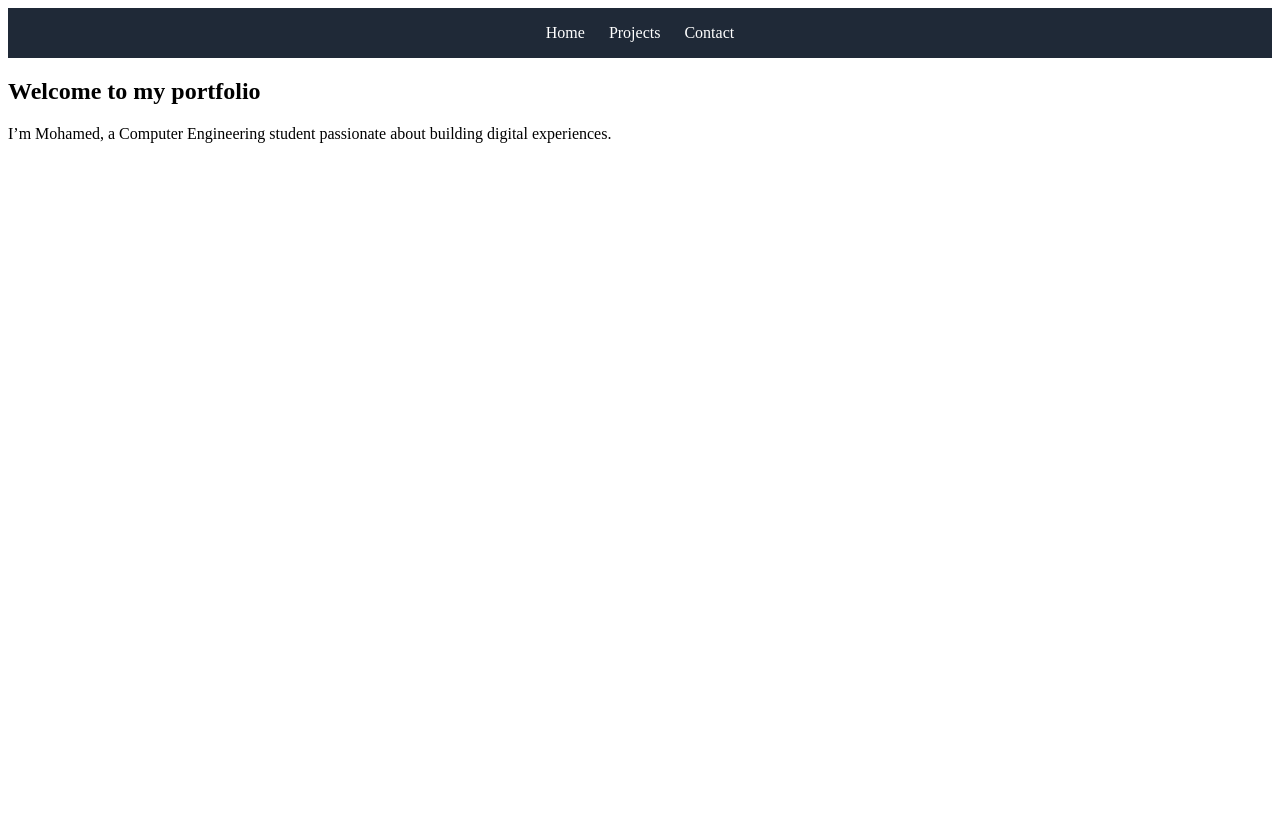
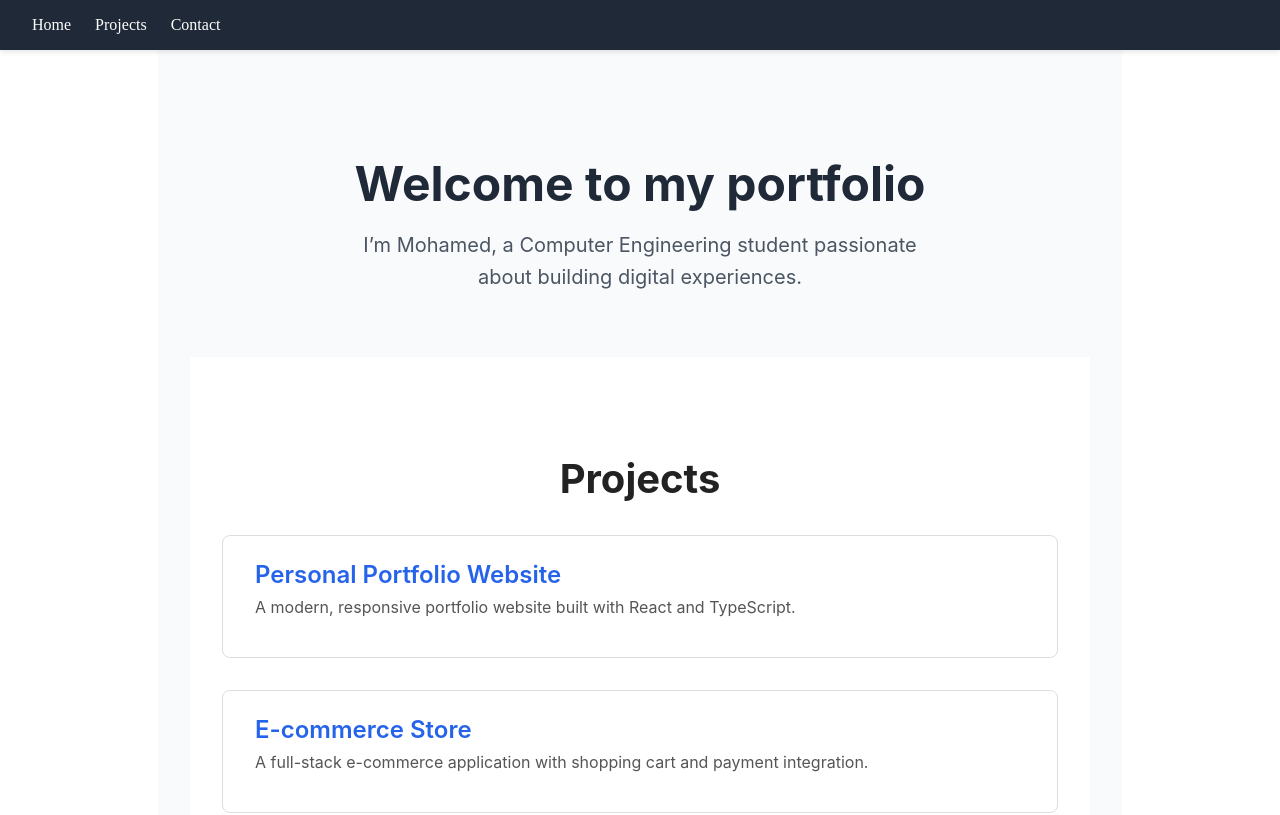
Before and after one commit to Mohamed3873/Portfolio-website, a React (Vite) app in the folder vite-project/: page / in a window 1280 px wide. Shown: the top 815 px of the page. Built offline with nearby package versions, Linux system fonts and the light colour scheme.

Commit message:
added some stylin changed the layout

```diff
--- a/vite-project/src/App.tsx
+++ b/vite-project/src/App.tsx
@@ -1,15 +1,12 @@
-import { Routes, Route } from 'react-router-dom';
+import Navbar from './components/navbar';
 import Home from './pages/Home';
-import Projects from './pages/Projects';
-import Contact from './pages/Contact';
 
 function App() {
   return (
-    <Routes>
-      <Route path="/" element={<Home />} />
-      <Route path="/projects" element={<Projects />} />
-      <Route path="/contact" element={<Contact />} />
-    </Routes>
+    <>
+      <Navbar />
+      <Home />
+    </>
   );
 }
 
--- a/vite-project/src/components/navbar.tsx
+++ b/vite-project/src/components/navbar.tsx
@@ -1,21 +1,30 @@
-import { Link } from "react-router-dom";
 import "../styles/navbar.css";
 
+import React from "react";
 
-const Navbar: React.FC = () => (
+const Navbar: React.FC = () => {
+  const handleScroll = (id: string) => {
+    const el = document.getElementById(id);
+    if (el) {
+      el.scrollIntoView({ behavior: "smooth" });
+    }
+  };
+
+  return (
     <nav>
       <ul>
         <li>
-        <Link to="/">Home</Link>
+          <button onClick={() => handleScroll("home")}>Home</button>
         </li>
         <li>
-        <Link to="/projects">Projects</Link>
+          <button onClick={() => handleScroll("projects")}>Projects</button>
         </li>
         <li>
-        <Link to="/contact">Contact</Link>
+          <button onClick={() => handleScroll("contact")}>Contact</button>
         </li>
       </ul>
     </nav>
   );
+};
 
 export default Navbar;
--- a/vite-project/src/pages/Contact.tsx
+++ b/vite-project/src/pages/Contact.tsx
@@ -1,27 +1,26 @@
-import React from "react";
+import "../styles/contact.css"; // Assuming you have a CSS file for styling
 
-const Contact: React.FC = () => (
-  <section>
-    <h1>Contact Me</h1>
-    <form>
-      <label>
+function Contact() {
+  return (
+    <section id="contact" className="contact-section">
+      <h2 className="section-title">Contact Me</h2>
+      <form className="contact-form">
+        <label className="form-label">
           Name:
-        <input type="text" name="name" required />
+          <input type="text" name="name" required className="form-input" />
         </label>
-      <br />
-      <label>
+        <label className="form-label">
           Email:
-        <input type="email" name="email" required />
+          <input type="email" name="email" required className="form-input" />
         </label>
-      <br />
-      <label>
+        <label className="form-label">
           Message:
-        <textarea name="message" required />
+          <textarea name="message" required className="form-textarea" />
         </label>
-      <br />
-      <button type="submit">Send</button>
+        <button type="submit" className="form-button">Send</button>
       </form>
     </section>
   );
+}
 
 export default Contact;
--- a/vite-project/src/pages/Home.tsx
+++ b/vite-project/src/pages/Home.tsx
@@ -1,19 +1,23 @@
-import Navbar from '../components/navbar';
-
+import Projects from "./Projects";
+import Contact from "./Contact";
+import "../styles/home.css";
 
 function Home() {
   return (
-    <div className="min-h-screen bg-gray-100 text-gray-900">
-      <Navbar />
-
-      <section className="flex flex-col items-center justify-center text-center py-20 px-4">
-        <h1 className="text-4xl md:text-6xl font-bold mb-4">Welcome to my portfolio</h1>
-        <p className="text-lg mb-8 max-w-xl">
+    <div className="home-container">
+      <section id="home" className="intro-section">
+        <h1 className="intro-title">Welcome to my portfolio</h1>
+        <p className="intro-text">
           I’m Mohamed, a Computer Engineering student passionate about building digital experiences.
         </p>
       </section>
+
+      <Projects />
+      <Contact />
     </div>
   );
 }
 
 export default Home;
+// This Home component serves as the main landing page for the portfolio,
+// introducing the user and linking to the Projects and Contact sections.
--- a/vite-project/src/pages/Projects.tsx
+++ b/vite-project/src/pages/Projects.tsx
@@ -1,30 +1,34 @@
-import React from 'react';
+import React from "react";
+import "../styles/projects.css"; // Assuming you have a CSS file for styling
 
 const projects = [
   {
-        title: 'Personal Portfolio Website',
-        description: 'A modern, responsive portfolio website built with React and TypeScript.',
-        link: 'https://github.com/yourusername/portfolio-website',
+    title: "Personal Portfolio Website",
+    description: "A modern, responsive portfolio website built with React and TypeScript.",
+    link: "https://github.com/yourusername/portfolio-website",
   },
   {
-        title: 'E-commerce Store',
-        description: 'A full-stack e-commerce application with shopping cart and payment integration.',
-        link: 'https://github.com/yourusername/ecommerce-store',
+    title: "E-commerce Store",
+    description: "A full-stack e-commerce application with shopping cart and payment integration.",
+    link: "https://github.com/yourusername/ecommerce-store",
   },
   {
-        title: 'Blog Platform',
-        description: 'A markdown-based blog platform with user authentication and comments.',
-        link: 'https://github.com/yourusername/blog-platform',
+    title: "Blog Platform",
+    description: "A markdown-based blog platform with user authentication and comments.",
+    link: "https://github.com/yourusername/blog-platform",
   },
 ];
 
 const Projects: React.FC = () => (
-    <section>
-        <h1>Projects</h1>
-        <ul>
-            {projects.map((p) => (
-            <li key={p.title}>
-                <a href={p.link} target="_blank" rel="noopener noreferrer">{p.title}</a>
+  <section id="projects" className="projects-section">
+    <h2 className="section-title">Projects</h2>
+    <ul className="projects-list">
+      {projects.map(({ title, description, link }) => (
+        <li key={title} className="project-item">
+          <a href={link} target="_blank" rel="noopener noreferrer" className="project-link">
+            {title}
+          </a>
+          <p className="project-description">{description}</p>
         </li>
       ))}
     </ul>
--- /dev/null
+++ b/vite-project/src/styles/contact.css
@@ -0,0 +1,62 @@
+/* contact.css */
+
+.contact-section {
+  padding: 4rem 2rem;
+  max-width: 600px;
+  margin: 0 auto 4rem auto;
+  background-color: #fafafa;
+  border-radius: 8px;
+}
+
+.section-title {
+  font-size: 2.5rem;
+  font-weight: 700;
+  text-align: center;
+  margin-bottom: 2rem;
+  color: #222;
+}
+
+.contact-form {
+  display: flex;
+  flex-direction: column;
+  gap: 1.5rem;
+}
+
+.form-label {
+  display: flex;
+  flex-direction: column;
+  font-weight: 600;
+  color: #444;
+}
+
+.form-input,
+.form-textarea {
+  margin-top: 0.5rem;
+  padding: 0.6rem 0.8rem;
+  border: 1px solid #ccc;
+  border-radius: 4px;
+  font-size: 1rem;
+  font-family: inherit;
+  resize: vertical;
+}
+
+.form-textarea {
+  min-height: 120px;
+}
+
+.form-button {
+  align-self: flex-start;
+  background-color: #2563eb; /* blue-600 */
+  color: white;
+  padding: 0.7rem 1.4rem;
+  border: none;
+  border-radius: 6px;
+  font-weight: 700;
+  font-size: 1rem;
+  cursor: pointer;
+  transition: background-color 0.2s ease;
+}
+
+.form-button:hover {
+  background-color: #1e40af; /* blue-800 */
+}
--- /dev/null
+++ b/vite-project/src/styles/home.css
@@ -0,0 +1,31 @@
+/* home.css */
+
+.home-container {
+  max-width: 900px;
+  margin: 0 auto 4rem auto;
+  padding: 4rem 2rem;
+  background-color: #f9fafb; /* light gray background */
+  color: #111827; /* dark text */
+  font-family: -apple-system, BlinkMacSystemFont, "Segoe UI", Roboto, Oxygen,
+    Ubuntu, Cantarell, "Open Sans", "Helvetica Neue", sans-serif;
+}
+
+.intro-section {
+  text-align: center;
+  margin-bottom: 4rem;
+}
+
+.intro-title {
+  font-size: 3rem;
+  font-weight: 700;
+  margin-bottom: 1rem;
+  color: #1f2937; /* dark slate */
+}
+
+.intro-text {
+  font-size: 1.25rem;
+  max-width: 600px;
+  margin: 0 auto;
+  line-height: 1.6;
+  color: #4b5563; /* gray-700 */
+}
--- a/vite-project/src/styles/navbar.css
+++ b/vite-project/src/styles/navbar.css
@@ -1,6 +1,21 @@
+/* Reset default margin/padding */
+html, body {
+  margin: 0;
+  padding: 0;
+  height: 100%;
+}
+
+/* Sticky full-width navbar */
 nav {
-  background-color: #1f2937; /* dark gray */
+  position: sticky;
+  top: 0;
+  left: 0;
+  right: 0;
+  background-color: #1f2937;
   padding: 1rem 2rem;
+  z-index: 1000;
+  box-sizing: border-box;
+  box-shadow: 0 2px 5px rgba(0,0,0,0.1);
 }
 
 nav ul {
@@ -9,16 +24,28 @@ nav ul {
   gap: 1.5rem;
   margin: 0;
   padding: 0;
-  justify-content: center;
+  justify-content: left;
 }
 
+nav li button,
 nav li a {
+  background: none;
+  border: none;
   color: white;
+  font-weight: 500;
+  cursor: pointer;
   text-decoration: none;
-  font-weight: 500;
   transition: color 0.2s ease-in-out;
+  font-family: inherit;
+  font-size: inherit;
+  padding: 0;
 }
 
+nav li button:hover,
 nav li a:hover {
   color: #3b82f6; /* blue-500 */
 }
+
+html {
+  scroll-behavior: smooth;
+}
--- /dev/null
+++ b/vite-project/src/styles/projects.css
@@ -0,0 +1,51 @@
+/* projects.css */
+
+.projects-section {
+  padding: 4rem 2rem;
+  background-color: #fff;
+  max-width: 900px;
+  margin: 0 auto 4rem auto;
+}
+
+.section-title {
+  font-size: 2.5rem;
+  font-weight: 700;
+  text-align: center;
+  margin-bottom: 3rem;
+  color: #222;
+}
+
+.projects-list {
+  list-style: none;
+  padding: 0;
+  margin: 0;
+}
+
+.project-item {
+  border: 1px solid #ddd;
+  border-radius: 8px;
+  padding: 1.5rem 2rem;
+  margin-bottom: 2rem;
+  transition: box-shadow 0.3s ease;
+}
+
+.project-item:hover {
+  box-shadow: 0 4px 15px rgba(0,0,0,0.1);
+}
+
+.project-link {
+  font-size: 1.5rem;
+  font-weight: 600;
+  color: #2563eb; /* blue-600 */
+  text-decoration: none;
+}
+
+.project-link:hover {
+  text-decoration: underline;
+}
+
+.project-description {
+  margin-top: 0.5rem;
+  font-size: 1rem;
+  color: #555;
+}
```
Lines whose indentation alone changed are shown as unchanged.
